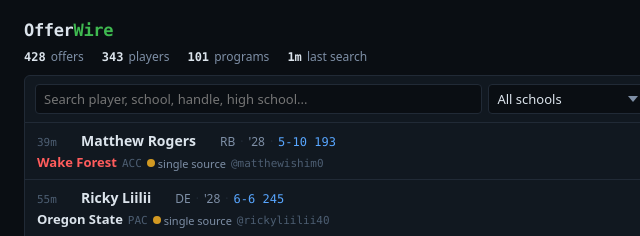
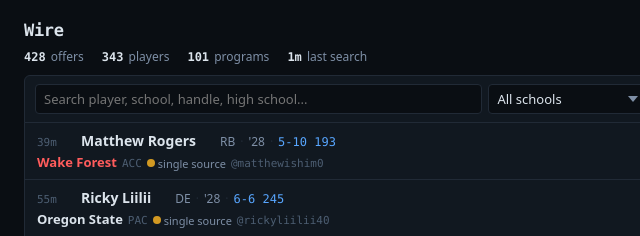
Before and after one commit to bigWRguy/OfferWire, a website: page site/index.html in a window 1280 px wide. Shown: the top 236 px of the page, 0-640 px from the left. Drawn offline with Linux system fonts and the light colour scheme.

Commit message:
Remove OfferWire branding: just 'Wire'

```diff
--- a/site/index.html
+++ b/site/index.html
@@ -3,7 +3,7 @@
 <head>
 <meta charset="utf-8">
 <meta name="viewport" content="width=device-width,initial-scale=1">
-<title>OfferWire</title>
+<title>Recruiting Wire</title>
 <style>
 :root{--bg:#0a0e13;--s1:#111820;--s2:#192230;--s3:#1e293b;--t1:#dce4ec;--t2:#7e8fa6;--t3:#4d5e72;--g:#3fb950;--a:#d29922;--r:#f85149;--b:#58a6ff;--l:#212a36;--lh:#2b3647;--f-mono:ui-monospace,SFMono-Regular,"Cascadia Code","Fira Code",Consolas,monospace;--f-sans:system-ui,-apple-system,Segoe UI,Roboto,sans-serif}
 *,*::before,*::after{box-sizing:border-box;margin:0;padding:0}
@@ -79,7 +79,7 @@ body{background:var(--bg);color:var(--t1);font-family:var(--f-sans);min-height:1
 <div class="app">
 
 <div class="hdr">
-  <h1>Offer<i>Wire</i></h1>
+  <h1>Wire</h1>
   <div class="meta"><span id="status-dot"></span><span id="fresh"></span></div>
 </div>
 
```
